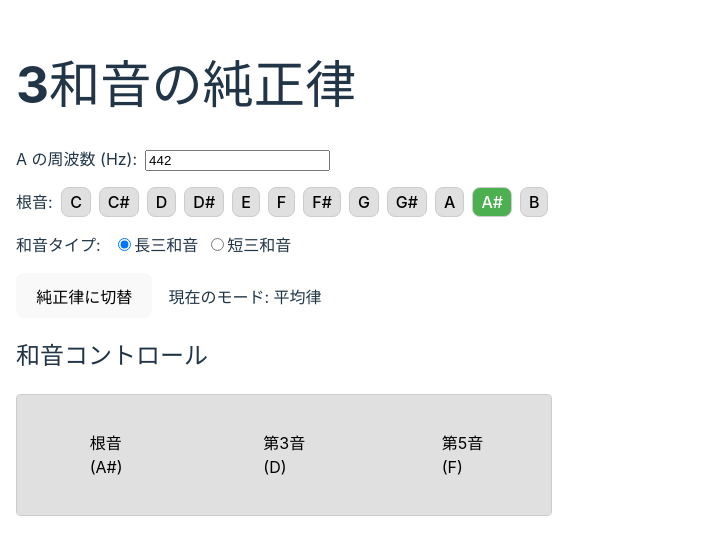
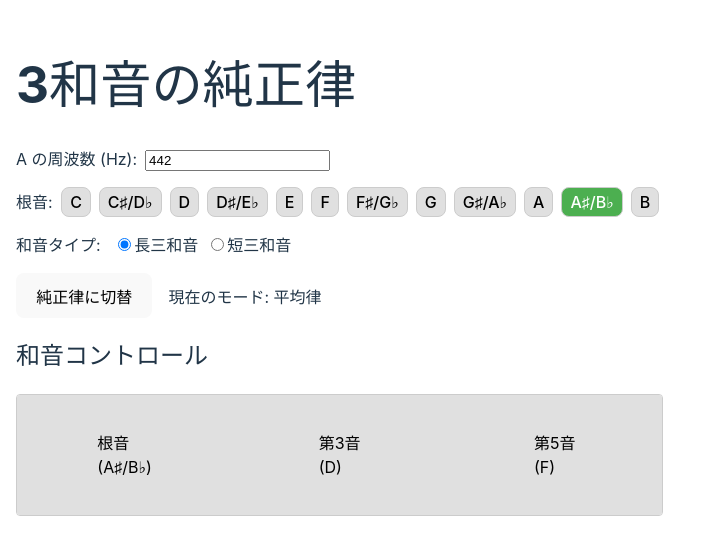
Before and after one commit to Nyoho/just-intonation, a React (Vite) app: page / in a window 1280 px wide. Shown: the part 123-678 px from the top of the page, without its empty margins (0-710 px from the left). Built offline with nearby package versions, Linux system fonts and the light colour scheme.

Commit message:
Change label (add flat names)

```diff
--- a/src/App.tsx
+++ b/src/App.tsx
@@ -2,16 +2,16 @@ import { useState, useRef, useEffect } from 'react'
 
 const pitchClasses = [
   { label: 'C', offset: -9 },
-  { label: 'C#', offset: -8 },
+  { label: 'C♯/D♭', offset: -8 },
   { label: 'D', offset: -7 },
-  { label: 'D#', offset: -6 },
+  { label: 'D♯/E♭', offset: -6 },
   { label: 'E', offset: -5 },
   { label: 'F', offset: -4 },
-  { label: 'F#', offset: -3 },
+  { label: 'F♯/G♭', offset: -3 },
   { label: 'G', offset: -2 },
-  { label: 'G#', offset: -1 },
+  { label: 'G♯/A♭', offset: -1 },
   { label: 'A', offset: 0 },
-  { label: 'A#', offset: 1 },
+  { label: 'A♯/B♭', offset: 1 },
   { label: 'B', offset: 2 },
 ]
 
@@ -30,7 +30,7 @@ function getChordNoteNames(selectedPitch: string, chordType: 'major' | 'minor'):
 // mode: 'equal' = 平均律、'just' = 純正律
 export default function App() {
   const [aFrequency, setAFrequency] = useState(442)
-  const [selectedPitch, setSelectedPitch] = useState('A#')
+  const [selectedPitch, setSelectedPitch] = useState('A♯/B♭')
   const [chordType, setChordType] = useState<'major' | 'minor'>('major')
   const [mode, setMode] = useState<'equal' | 'just'>('equal')
   const [playingNotes, setPlayingNotes] = useState<boolean[]>([false, false, false])
```
